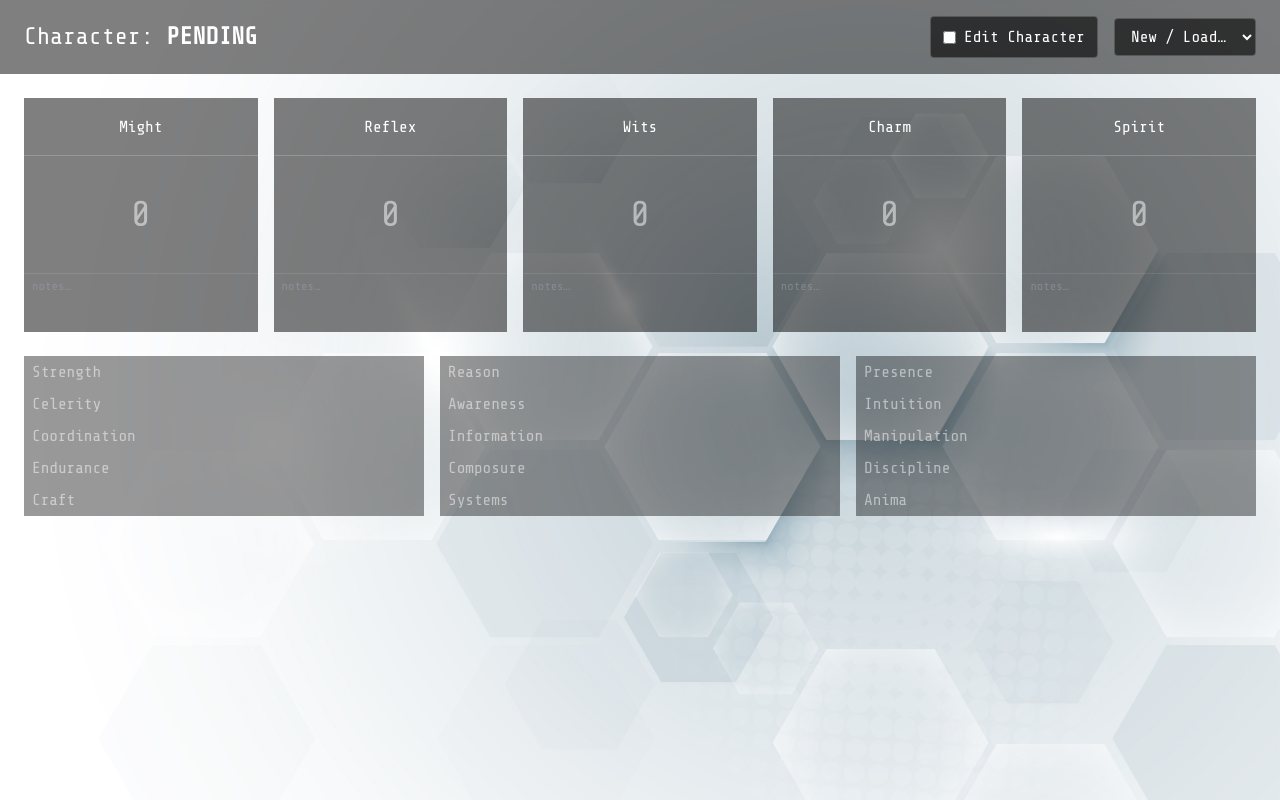
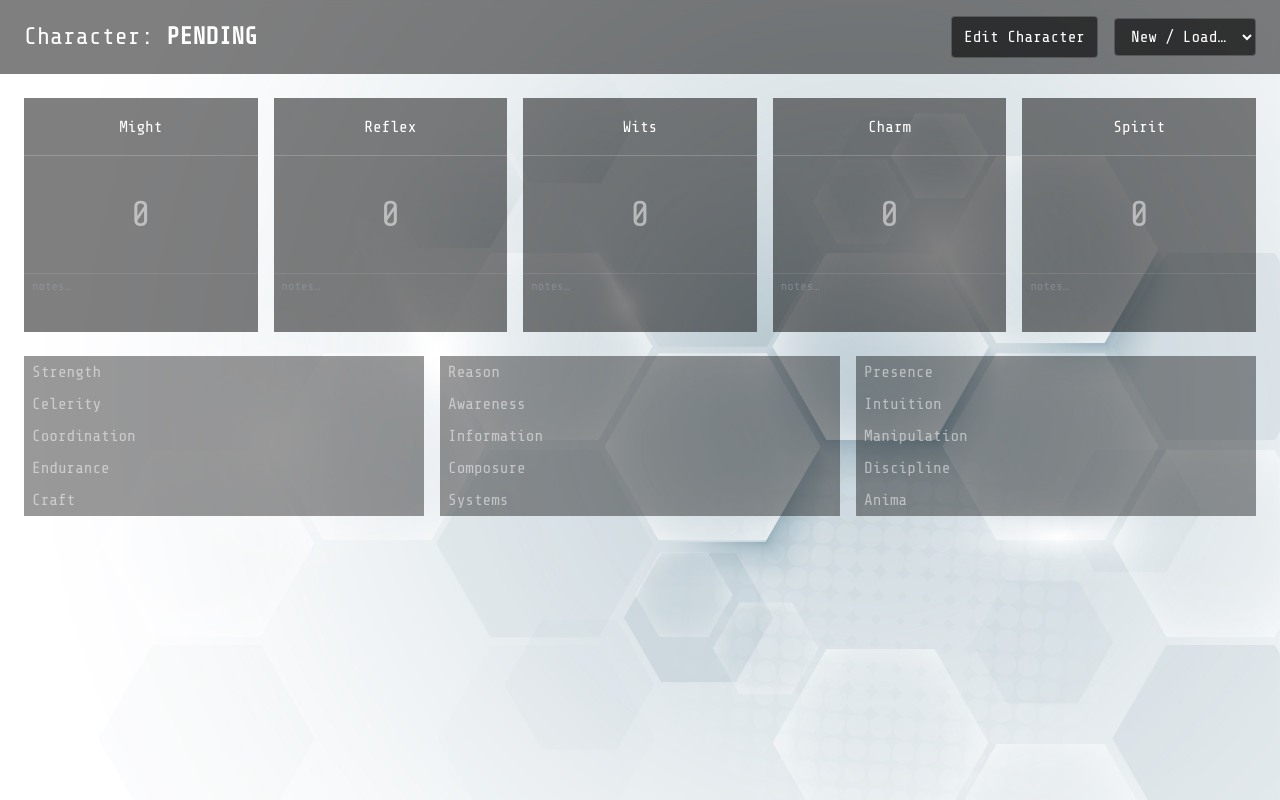
Before and after one commit to EliJMarchetti/empyrean-character-tracker, a React (Vite) app: page / in a window 1280 px wide. Built offline with nearby package versions, Linux system fonts and the light colour scheme.

Commit message:
chore: replace checkbox with bordered Edit Character button

```diff
--- a/src/App.jsx
+++ b/src/App.jsx
@@ -21,16 +21,14 @@ export default function App() {
 
         <div className="flex items-center gap-4">
           {/* global edit‑mode toggle */}
-          <label className="flex items-center gap-2 bg-black/60 px-3 py-2 rounded border border-white/20 cursor-pointer">
-            <input
-              type="checkbox"
-              checked={editable}
-              onChange={e => setEditable(e.target.checked)}
-              className="accent-white"
-            />
-            Edit Character
-          </label>
-
+          <button
+             onClick={() => setEditable(e => !e)}
+              className={`bg-black/60 px-3 py-2 rounded border ${
+              editable ? 'border-white' : 'border-white/20'
+             } transition-colors`}
+        >
+          Edit Character
+          </button>
           {/* character selector placeholder */}
           <select className="bg-black/60 px-3 py-2 rounded border border-white/20">
             <option value="">New / Load…</option>
```
